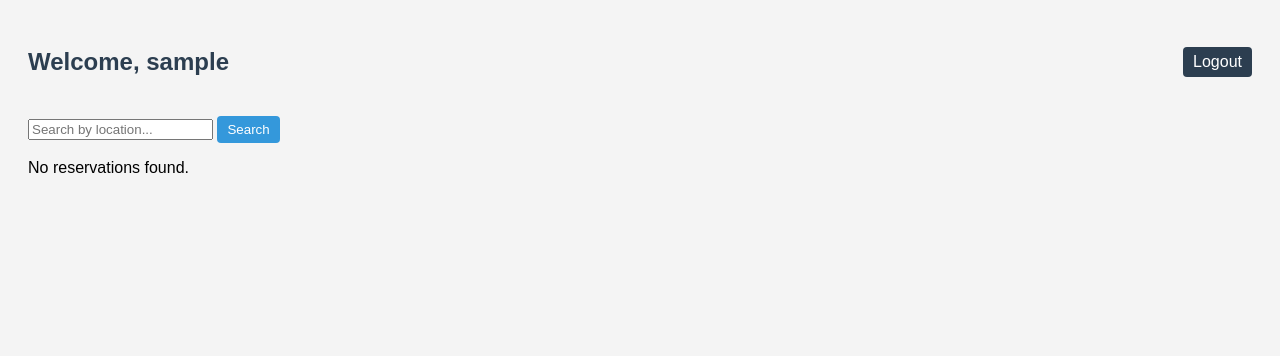
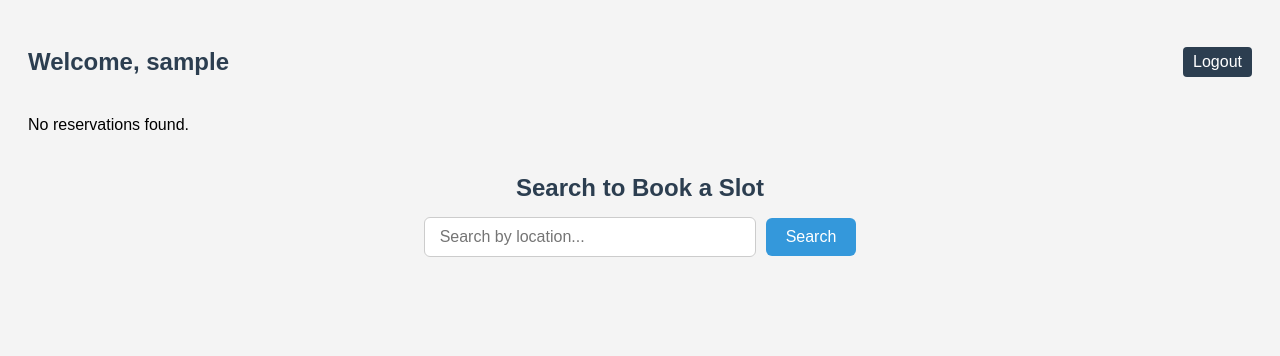
Before and after one commit to prakhar060703/Vehicle_Parking_App, a Flask app: page /home in a window 1280 px wide. Shown: the top 356 px of the page. Run offline with Flask 3, Linux system fonts and the light colour scheme; the visitor is signed in with stand-in values (Sample User, id 1); data that the repository does not hold is empty.

Commit message:
Search functionality implemented

```diff
--- a/app/controllers/auth_controller.py
+++ b/app/controllers/auth_controller.py
@@ -140,7 +140,7 @@ def create_lot():
 
 @auth_bp.route('/lot/<int:lot_id>/spots')
 def view_spots(lot_id):
-    if 'user_id' not in session or session.get('role') != 'admin':
+    if 'user_id' not in session:
         return redirect(url_for('auth.login'))
 
     lot = ParkingLot.query.get_or_404(lot_id)
--- a/app/templates/home.html
+++ b/app/templates/home.html
@@ -3,28 +3,104 @@
   <head>
     <title>User Dashboard</title>
     <style>
-        body { font-family: Arial; background: #f4f4f4; padding: 20px; }
-        h2 { color: #2c3e50; }
-        table { width: 100%; border-collapse: collapse; margin-top: 20px; background: white; }
-        th, td { padding: 12px; border: 1px solid #ccc; text-align: left; }
-        .btn { padding: 6px 10px; border: none; border-radius: 4px; cursor: pointer; text-decoration: none; }
-        .btn-view { background: #3498db; color: white; }
-        .btn-delete { background: #e74c3c; color: white; }
-        .btn-logout { background: #2c3e50; color: white; float: right; }
-        .top-bar { display: flex; justify-content: space-between; align-items: center; margin-bottom: 20px; }
+      body {
+        font-family: Arial;
+        background: #f4f4f4;
+        padding: 20px;
+      }
+      h2 {
+        color: #2c3e50;
+      }
+      table {
+        width: 100%;
+        border-collapse: collapse;
+        margin-top: 20px;
+        background: white;
+      }
+      th,
+      td {
+        padding: 12px;
+        border: 1px solid #ccc;
+        text-align: left;
+      }
+      .btn {
+        padding: 6px 10px;
+        border: none;
+        border-radius: 4px;
+        cursor: pointer;
+        text-decoration: none;
+      }
+      .btn-view {
+        background: #3498db;
+        color: white;
+      }
+      .btn-delete {
+        background: #e74c3c;
+        color: white;
+      }
+      .btn-logout {
+        background: #2c3e50;
+        color: white;
+        float: right;
+      }
+      .top-bar {
+        display: flex;
+        justify-content: space-between;
+        align-items: center;
+        margin-bottom: 20px;
+      }
+      .search-container {
+        display: flex;
+        justify-content: center;
+        align-items: center;
+        margin-bottom: 20px;
+        gap: 10px;
+      }
+
+      .search-input {
+        padding: 10px 15px;
+        width: 300px;
+        border: 1px solid #ccc;
+        border-radius: 6px;
+        font-size: 16px;
+        transition: border-color 0.3s ease;
+      }
+
+      .search-input:focus {
+        outline: none;
+        border-color: #3498db;
+        box-shadow: 0 0 5px rgba(52, 152, 219, 0.4);
+      }
+
+      .search-button {
+        background-color: #3498db;
+        color: white;
+        padding: 10px 20px;
+        border: none;
+        border-radius: 6px;
+        font-size: 16px;
+        cursor: pointer;
+        transition: background-color 0.3s ease;
+      }
+
+      .search-button:hover {
+        background-color: #2980b9;
+      }
+      .search-heading {
+        margin-top: 40px;
+        text-align: center;
+        color: #2c3e50;
+        font-size: 24px;
+        margin-bottom: 15px;
+        font-weight: bold;
+    }
     </style>
   </head>
   <body>
-
     <div class="top-bar">
       <h2>Welcome, {{ username }}</h2>
       <a class="btn btn-logout" href="{{ url_for('auth.logout') }}">Logout</a>
     </div>
-
-    <form method="POST" action="{{ url_for('auth.search_lots') }}">
-    <input type="text" name="search" placeholder="Search by location..." required>
-    <button class="btn btn-view" type="submit">Search</button>
-</form>
 
     {% if reservations %}
     <h3>Your Reservations</h3>
@@ -46,8 +122,16 @@
           <td>{{ r.parking_timestamp }}</td>
           <td>{{ r.leaving_timestamp }}</td>
           <td>
-                        <a class="btn btn-view" href="{{ url_for('auth.view_reservation', reservation_id=r.id) }}">View</a>
-                        <a class="btn btn-delete" href="{{ url_for('auth.delete_reservation', reservation_id=r.id) }}">Delete</a>
+            <a
+              class="btn btn-view"
+              href="{{ url_for('auth.view_reservation', reservation_id=r.id) }}"
+              >View</a
+            >
+            <a
+              class="btn btn-delete"
+              href="{{ url_for('auth.delete_reservation', reservation_id=r.id) }}"
+              >Delete</a
+            >
           </td>
         </tr>
         {% endfor %}
@@ -57,5 +141,18 @@
     <p>No reservations found.</p>
     {% endif %}
 
+    <h2 class="search-heading">Search to Book a Slot</h2>
+    <form method="POST" action="{{ url_for('auth.search_lots') }}">
+      <div class="search-container">
+        <input
+          class="search-input"
+          type="text"
+          name="search"
+          placeholder="Search by location..."
+          required
+        />
+        <button class="search-button" type="submit">Search</button>
+      </div>
+    </form>
   </body>
 </html>
```
Also changed, not shown: app/templates/admin_dashboard.html (+102 -28 lines), app/templates/search_results.html (+5 -2 lines), app/templates/view_spots.html (+18 -1 lines). Lines whose indentation alone changed are shown as unchanged.
